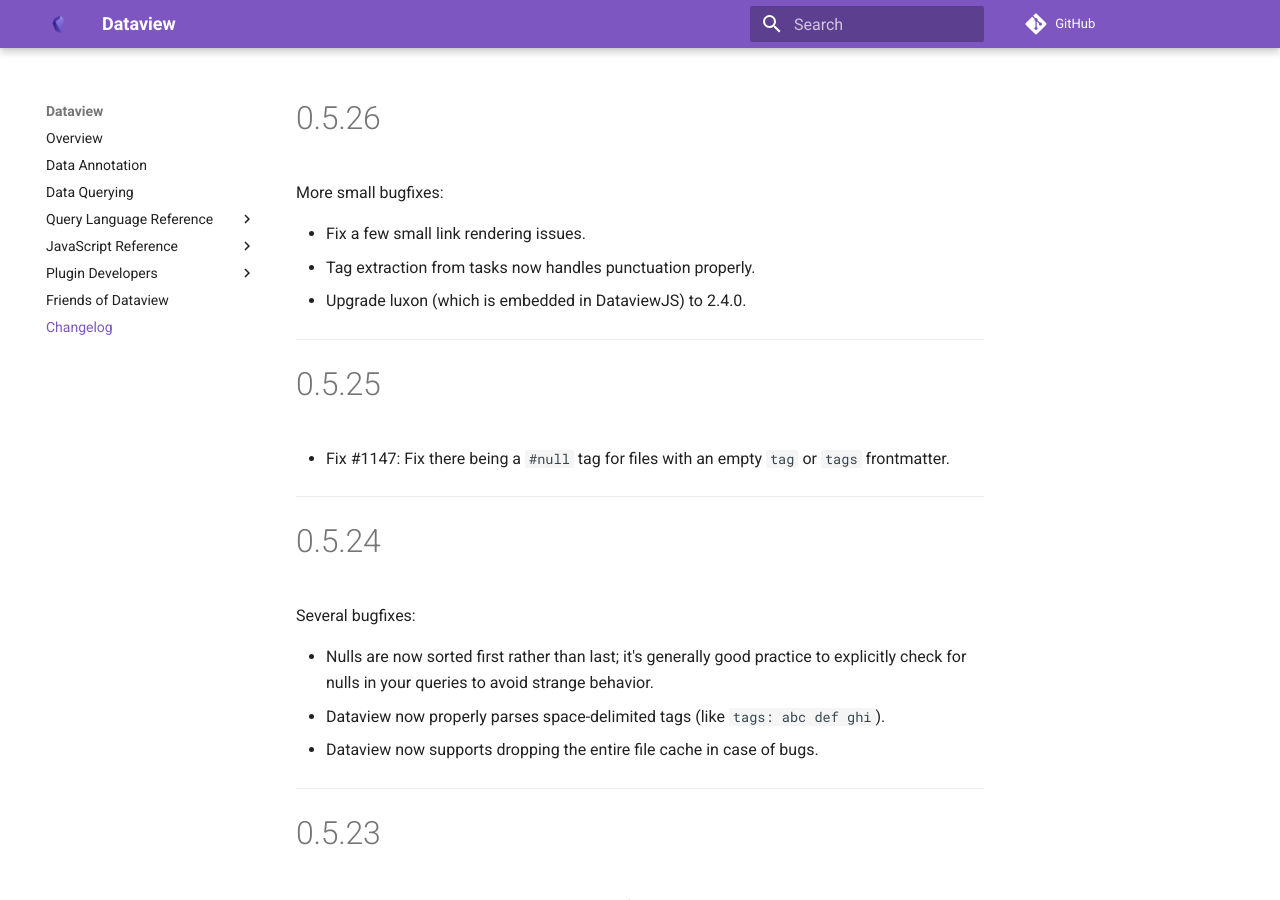
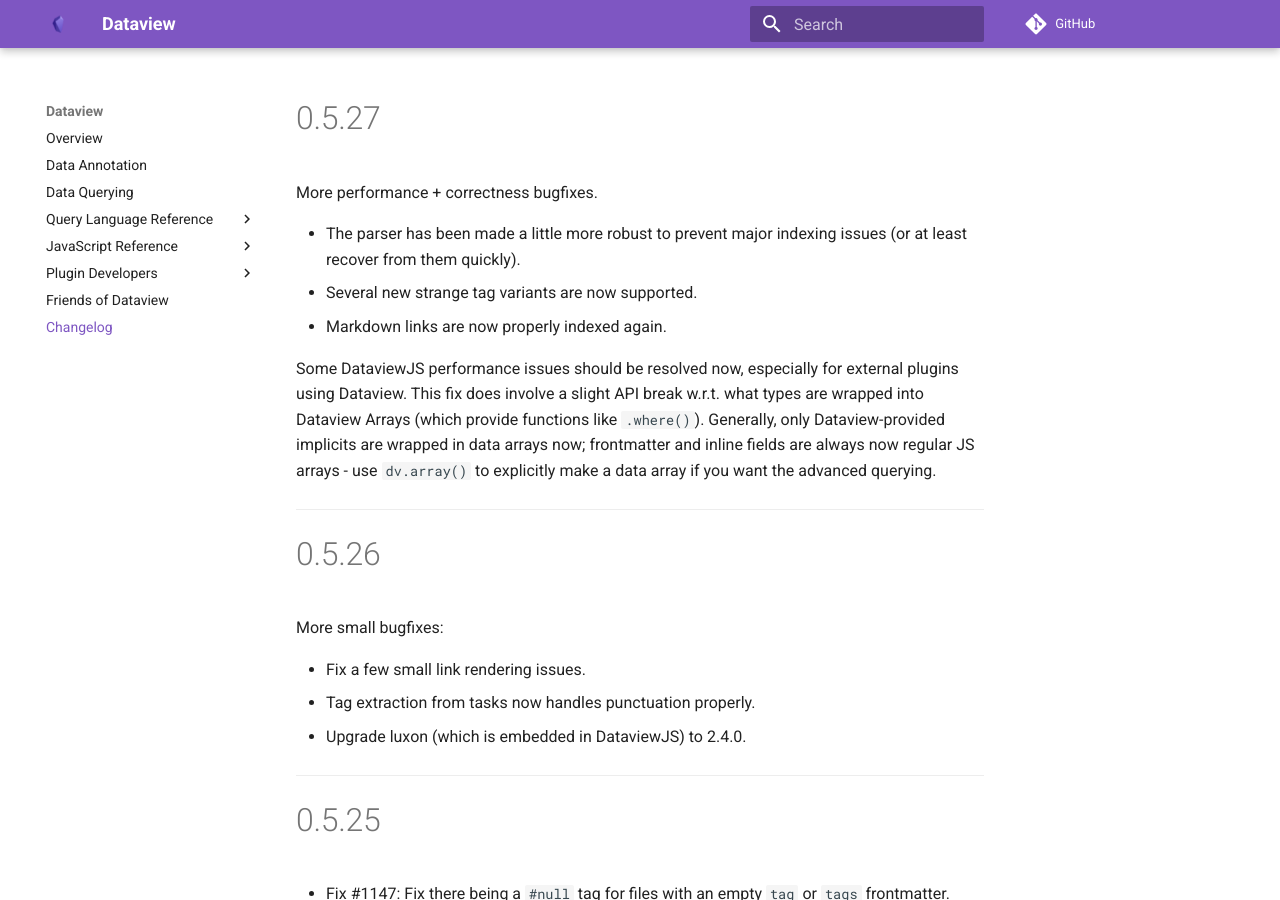
Before and after one commit to blacksmithgu/obsidian-dataview, an MkDocs documentation site: the page built from docs/docs/changelog.md, in a window 1280 px wide and 900 px high. Built offline with MkDocs 1.6.1 and Material for MkDocs 9.7.7, drawn with Linux system fonts in a browser that asks for light colours; comment, search, counter and statistics services are not loaded.

Commit message:
Auto-release 0.5.27

```diff
--- a/docs/docs/changelog.md
+++ b/docs/docs/changelog.md
@@ -1,3 +1,19 @@
+# 0.5.27
+
+More performance + correctness bugfixes.
+
+- The parser has been made a little more robust to prevent major indexing issues (or at least recover from them
+  quickly).
+- Several new strange tag variants are now supported.
+- Markdown links are now properly indexed again.
+
+Some DataviewJS performance issues should be resolved now, especially for external plugins using Dataview. This fix
+does involve a slight API break w.r.t. what types are wrapped into Dataview Arrays (which provide functions like
+`.where()`). Generally, only Dataview-provided implicits are wrapped in data arrays now; frontmatter and inline fields
+are always now regular JS arrays - use `dv.array()` to explicitly make a data array if you want the advanced querying.
+
+---
+
 # 0.5.26
 
 More small bugfixes:
--- a/manifest-beta.json
+++ b/manifest-beta.json
@@ -1,7 +1,7 @@
 {
   "id": "dataview",
   "name": "Dataview",
-  "version": "0.5.26",
+  "version": "0.5.27",
   "minAppVersion": "0.13.11",
   "description": "Complex data views for the data-obsessed.",
   "author": "Michael Brenan <blacksmithgu@gmail.com>",
--- a/package.json
+++ b/package.json
@@ -1,6 +1,6 @@
 {
   "name": "obsidian-dataview",
-  "version": "0.5.26",
+  "version": "0.5.27",
   "description": "Advanced data views for Obsidian.md.",
   "main": "lib/index.js",
   "types": "lib/index.d.ts",
--- a/versions.json
+++ b/versions.json
@@ -102,5 +102,6 @@
   "0.5.23": "0.12.0",
   "0.5.24": "0.12.0",
   "0.5.25": "0.12.0",
-  "0.5.26": "0.12.0"
+  "0.5.26": "0.12.0",
+  "0.5.27": "0.12.0"
 }
```
Also changed, not shown: CHANGELOG.md, manifest.json.
